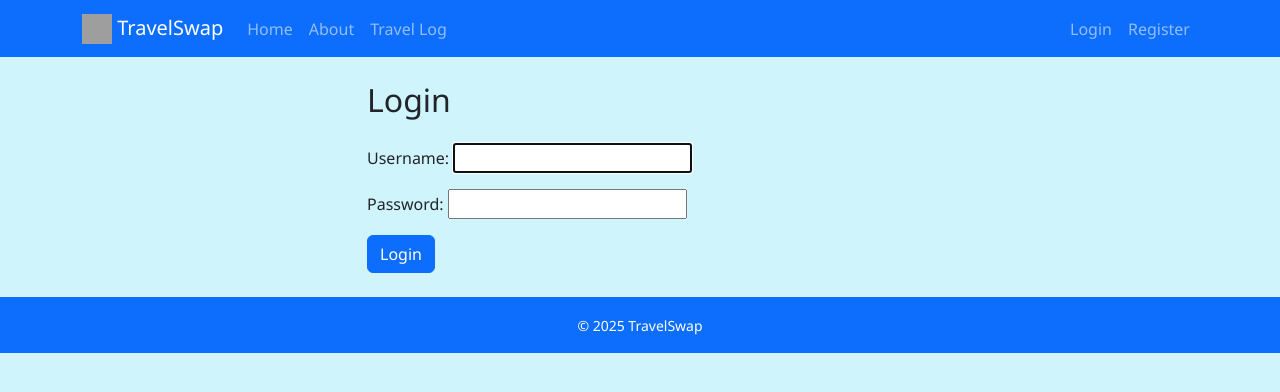
After one commit to IeuanPriede/travel-swap, a Django app: page /accounts/login/ in a window 1280 px wide. The commit adds this page. Shown: the top 392 px of the page. Run offline with Django 4.2, Linux system fonts and the light colour scheme; grey boxes are pictures that could not be loaded.

Commit message:
Add login function and form

```diff
--- a/codestar/urls.py
+++ b/codestar/urls.py
@@ -15,10 +15,21 @@ Including another URLconf
     2. Add a URL to urlpatterns:  path('blog/', include('blog.urls'))
 """
 from django.contrib import admin
-from django.urls import path
+from django.urls import path, include
 from profiles.views import my_profiles
+from django.views.generic import TemplateView
 
 urlpatterns = [
     path('admin/', admin.site.urls),
-    path('profiles/', my_profiles, name='profiles'),
+    path('profiles/', include('profiles.urls')),
+    path('accounts/', include('django.contrib.auth.urls')),
+    path('', TemplateView.as_view(template_name='home.html'),
+         name='home'
+         ),
+    path('about/', TemplateView.as_view(template_name='about.html'),
+         name='about'
+         ),
+    path('travel-log/', TemplateView.as_view(template_name='travel_log.html'),
+         name='travel_log'
+         ),
 ]
--- /dev/null
+++ b/profiles/templates/registration/login.html
@@ -0,0 +1,16 @@
+{% extends "base.html" %}
+
+{% block title %}Login{% endblock %}
+
+{% block content %}
+<div class="row justify-content-center">
+  <div class="col-md-6">
+    <h2 class="mb-4">Login</h2>
+    <form method="post">
+      {% csrf_token %}
+      {{ form.as_p }}
+      <button type="submit" class="btn btn-primary">Login</button>
+    </form>
+  </div>
+</div>
+{% endblock %}
--- /dev/null
+++ b/profiles/urls.py
@@ -0,0 +1,8 @@
+from django.urls import path
+from . import views
+
+
+urlpatterns = [
+    path('register/', views.register, name='register'),
+    path('', views.my_profiles, name='profiles'),
+]
--- a/templates/base.html
+++ b/templates/base.html
@@ -35,14 +35,31 @@
             <div class="collapse navbar-collapse" id="mainNavbar">
                 <ul class="navbar-nav me-auto mb-2 mb-lg-0">
                     <li class="nav-item">
-                        <a class="nav-link" href="{% url 'home' %}">Home</a>
+                        <a class="nav-link" href="{{ home_url }}">Home</a>
                     </li>
                     <li class="nav-item">
-                        <a class="nav-link" href="{% url 'about' %}">About</a>
+                        <a class="nav-link" href="{{ about_url }}">About</a>
                     </li>
                     <li class="nav-item">
-                        <a class="nav-link" href="{% url 'travel_log' %}">Travel Log</a>
+                        <a class="nav-link" href="{{ travel_log_url }}">Travel Log</a>
                     </li>
+                </ul>
+                <ul class="navbar-nav ms-auto mb-2 mb-lg-0">
+                    {% if user.is_authenticated %}
+                        <li class="nav-item">
+                            <a class="nav-link" href="{{ profile_url }}">My Profile</a>
+                        </li>
+                        <li class="nav-item">
+                            <a class="nav-link" href="{{ logout_url }}">Logout</a>
+                        </li>
+                    {% else %}
+                        <li class="nav-item">
+                            <a class="nav-link" href="{{ login_url }}">Login</a>
+                        </li>
+                        <li class="nav-item">
+                            <a class="nav-link" href="{{ register_url }}">Register</a>
+                        </li>
+                    {% endif %}
                 </ul>
             </div>
         </div>
--- /dev/null
+++ b/templates/home.html
@@ -0,0 +1,6 @@
+{% extends 'base.html' %}
+{% block title %}Home{% endblock %}
+{% block content %}
+  <h1>TravelSwap</h1>
+  <p>Home exchange reimagined for modern travelers.</p>
+{% endblock %}
```
Also changed, not shown: profiles/forms.py (added, +11 -0 lines), profiles/views.py (+19 -2 lines), profiles/templates/profiles/index.html (renamed from profiles/templates/index.html), templates/about.html (added), templates/travel_log.html (added).
